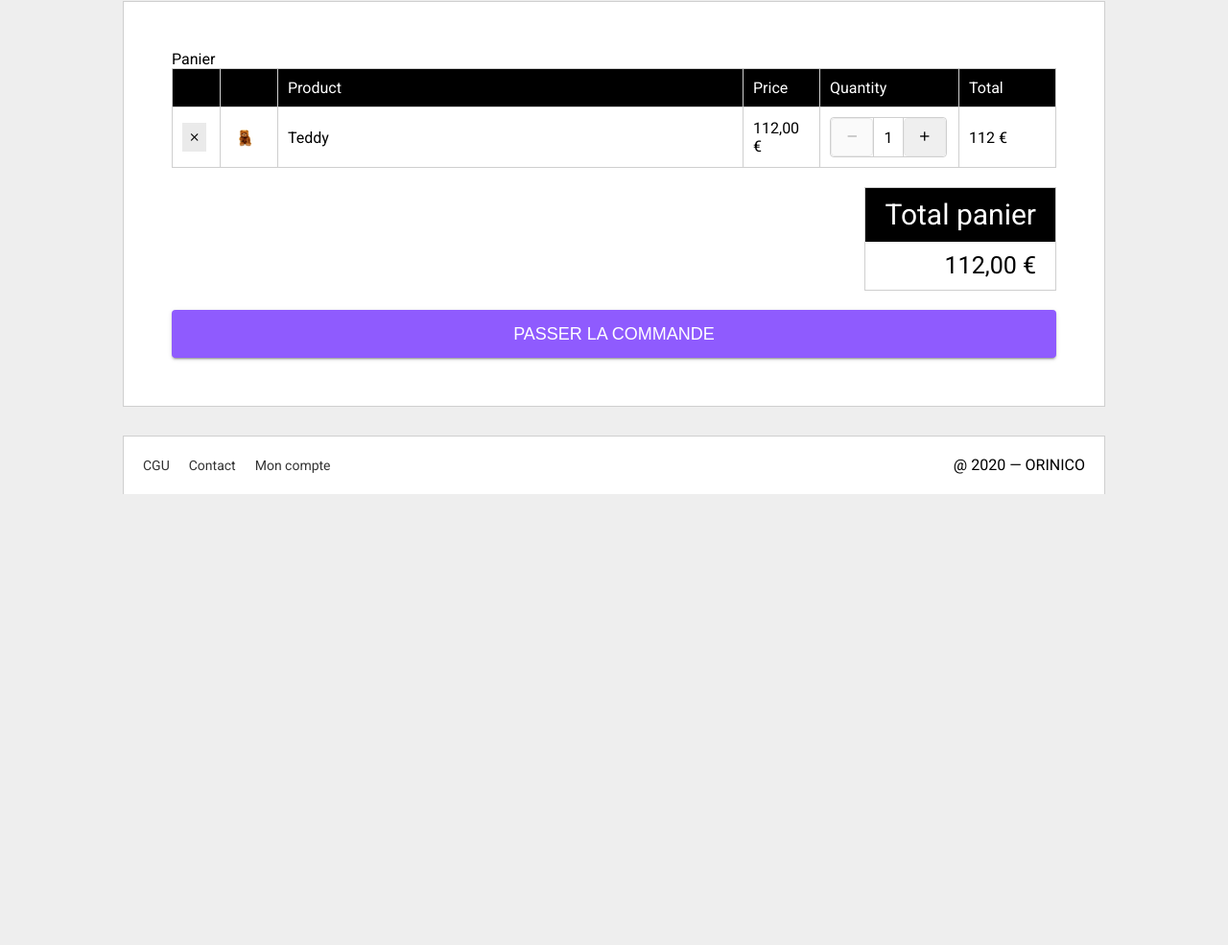
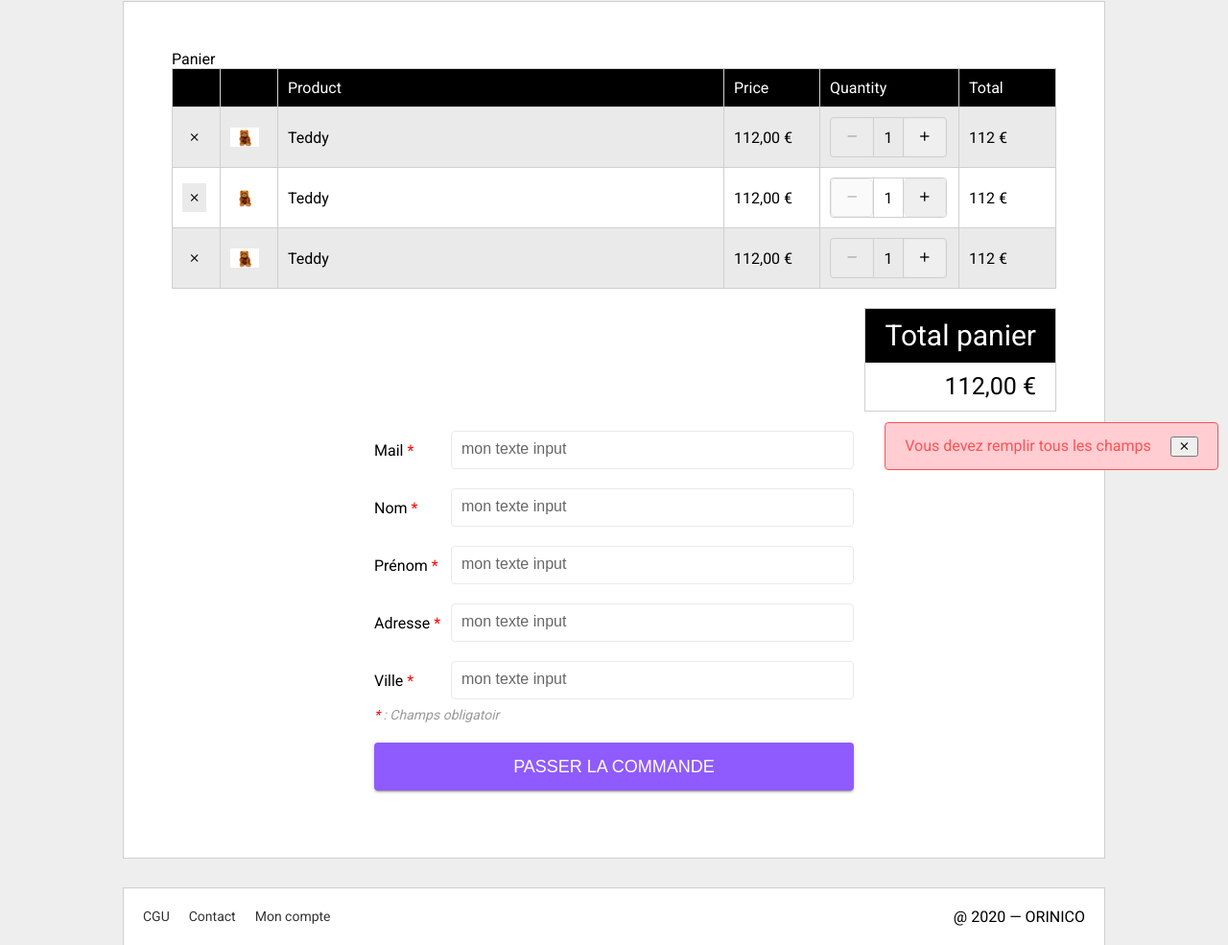
Before and after one commit to mconvers/MathieuConvers_05_09112020, a website built with webpack: page src/templates/cart.html in a window 1280 px wide. Shown: the part 300-1285 px from the top of the page at 96% size. Before the commit the page ends 815 px from the top, so only its background shows below. Built offline with nearby package versions, Linux system fonts and the light colour scheme; files whose address does not match are found by name.

Commit message:
add form in cart.html

```diff
--- a/src/scss/base/_reset.scss
+++ b/src/scss/base/_reset.scss
@@ -200,7 +200,6 @@ select {
   background-image: none;
   flex: 1;
   padding: 0 35px 0 5px;
-  cursor: pointer;
   line-height: 35px;
   cursor: pointer;
   line-height: 0;
--- a/src/scss/base/_vars.scss
+++ b/src/scss/base/_vars.scss
@@ -31,6 +31,8 @@ $gray-darkforce: #353535;
 $primary: #8F5BFE;
 $secondary: #E4890D;
 $green: #48aa4c;
+$red: #ff5252;
+$red-light: #FFCDD2;
 
 $transition-base:           all .3s ease;
 $spacer:                    rem(20);
--- a/src/scss/style.scss
+++ b/src/scss/style.scss
@@ -16,13 +16,72 @@ body {
   min-height: 100vh;
 }
 
+.form{
+  width: 100%;
+  max-width: 500px;
+  margin: 0 auto 20px;
+
+  form{
+    // display: flex;
+    // flex-direction: column;
+    // align-items: flex-end;
+  }
+
+  &__input{
+    position: relative;
+    display: flex;
+    align-items: center;
+    margin-bottom: 20px;
+  }
+
+  label{
+    flex: 0 0 80px;
+    // position: absolute;
+    // top: 10px;
+    // left: 11px;
+    // transition: $transition-base;
+
+    span{color: red}
+  }
+
+  input{
+    flex: 1 1 auto;
+    border: 1px solid $gray;
+    border-radius: 4px;
+    height: 40px;
+    line-height: 40px;
+    padding: 0 10px 2px 10px;
+    font-size: rem(16);
+    width: 100%;
+    color: rgba(0, 0, 0, 0.6);
+  }
+
+  .btn{
+    width: 100%;
+  }
+
+  .info{
+    font-size: rem(14);
+    color: rgba(0,0,0,0.4);
+    margin: -12px 0 20px;
+    font-style: italic;
+
+    span{color: red}
+  }
+
+  // input:focus ~ label, .active{
+  //   top: 0;
+  //   left: 0;
+  // }
+}
+
 .snackbar{
   position: fixed;
   bottom: 10px;
   right: 10px;
   background-color: #fff;
-  border: 1px solid $green;
-  color: $green;
+  border: 1px solid $gray;
+  color: $gray;
   display: flex;
   height: 50px;
   align-items: center;
@@ -34,6 +93,16 @@ body {
   &__close{
     margin-left: 20px;
     cursor: pointer;
+  }
+
+  &.success{
+    border: 1px solid $green;
+    color: $green;
+  }
+  &.error{
+    border: 1px solid $red;
+    color: $red;
+    background-color: $red-light;
   }
 }
 
@@ -423,7 +492,7 @@ a{
 
     &__header, &__row{
       display: grid;
-      grid-template-columns: 50px 60px auto 80px 145px 100px;
+      grid-template-columns: 50px 60px auto 100px 145px 100px;
 
       &>div{
         padding: 10px;
@@ -468,7 +537,7 @@ a{
       }
 
       &:nth-child(2n) {
-        background-color: var(--v-grey-lighten3);
+        background-color: $gray;
       }
     }
 
--- a/src/templates/cart.html
+++ b/src/templates/cart.html
@@ -74,7 +74,75 @@
               <div>Quantity</div>
               <div>Total</div>
             </div>
-            <div class="cart__items__row item" v-for="(item, i) in shoppingList" :key="i">
+            <div class="cart__items__row item">
+              <div class="item__action">
+                <button class="mdi mdi-close"></button>
+              </div>
+              <div class="item__image">
+                <img src="images/content/teddy_1.jpg" alt="" width="30px">
+              </div>
+              <div class="item__name">
+                <span class="item__title">Produit</span>
+                Teddy
+              </div>
+              <div class="item__price">
+                <span class="item__title">Prix</span>
+                112,00 €
+              </div>
+              <div class="item__calc">
+                <span class="item__title">Quantité</span>
+                <div class="quantity bordered">
+                  <button class="btn" disabled="this.itemQuantity <= 1">
+                    <span class="mdi mdi-minus"></span>
+                  </button>
+                  <div class="quantity__count bordered">
+                    1
+                  </div>
+                  <button class="btn">
+                    <span class="mdi mdi-plus"></span>
+                  </button>
+                </div>
+              </div>
+              <div class="item__total">
+                <span class="item__title">Total</span>
+                112 €
+              </div>
+            </div>
+            <div class="cart__items__row item">
+              <div class="item__action">
+                <button class="mdi mdi-close"></button>
+              </div>
+              <div class="item__image">
+                <img src="images/content/teddy_1.jpg" alt="" width="30px">
+              </div>
+              <div class="item__name">
+                <span class="item__title">Produit</span>
+                Teddy
+              </div>
+              <div class="item__price">
+                <span class="item__title">Prix</span>
+                112,00 €
+              </div>
+              <div class="item__calc">
+                <span class="item__title">Quantité</span>
+                <div class="quantity bordered">
+                  <button class="btn" disabled="this.itemQuantity <= 1">
+                    <span class="mdi mdi-minus"></span>
+                  </button>
+                  <div class="quantity__count bordered">
+                    1
+                  </div>
+                  <button class="btn">
+                    <span class="mdi mdi-plus"></span>
+                  </button>
+                </div>
+              </div>
+              <div class="item__total">
+                <span class="item__title">Total</span>
+                112 €
+              </div>
+            </div>
+            <div class="cart__items__row item">
               <div class="item__action">
                 <button class="mdi mdi-close"></button>
               </div>
@@ -115,9 +183,48 @@
               112,00 €
             </div>
           </div>
-          <button class="btn cart__items__btn" color="primary" elevation big  onclick="window.location.href='/confirm.html'">
-            Passer la commande
-          </button>
+          <div class="cart__form form">
+            <form action="">
+              <div class="form__input">
+                <label for="mail">Mail <span>*</span> </label>
+                <input value="mon texte input" type="mail" id="mail" required>
+              </div>
+              <div class="form__input">
+                <label for="lastname">Nom <span>*</span></label>
+                <input value="mon texte input" type="text" id="lastname" required>
+              </div>
+              <div class="form__input">
+                <label for="name">Prénom <span>*</span></label>
+                <input value="mon texte input" type="text" id="name" required>
+              </div>
+              <div class="form__input">
+                <label for="adress">Adresse <span>*</span></label>
+                <input value="mon texte input" type="text" id="adress" required>
+              </div>
+              <div class="form__input">
+                <label for="city">Ville <span>*</span></label>
+                <input value="mon texte input" type="text" id="city" required>
+              </div>
+              <div class="info">
+                <span>*</span> : Champs obligatoir
+              </div>
+              <button
+                type="submit"
+                class="btn cart__items__btn"
+                color="primary"
+                elevation
+                big
+                onclick="window.location.href='/confirm.html'">
+                Passer la commande
+              </button>
+            </form>
+          </div>
+          <div class="snackbar error">
+            Vous devez remplir tous les champs
+            <button class="snackbar__close">
+              <i class="mdi mdi-close"></i>
+            </button>
+          </div>
         </div>
       </article>
     </main>
```
Also changed, not shown: src/templates/product.html (+1 -1 lines).
